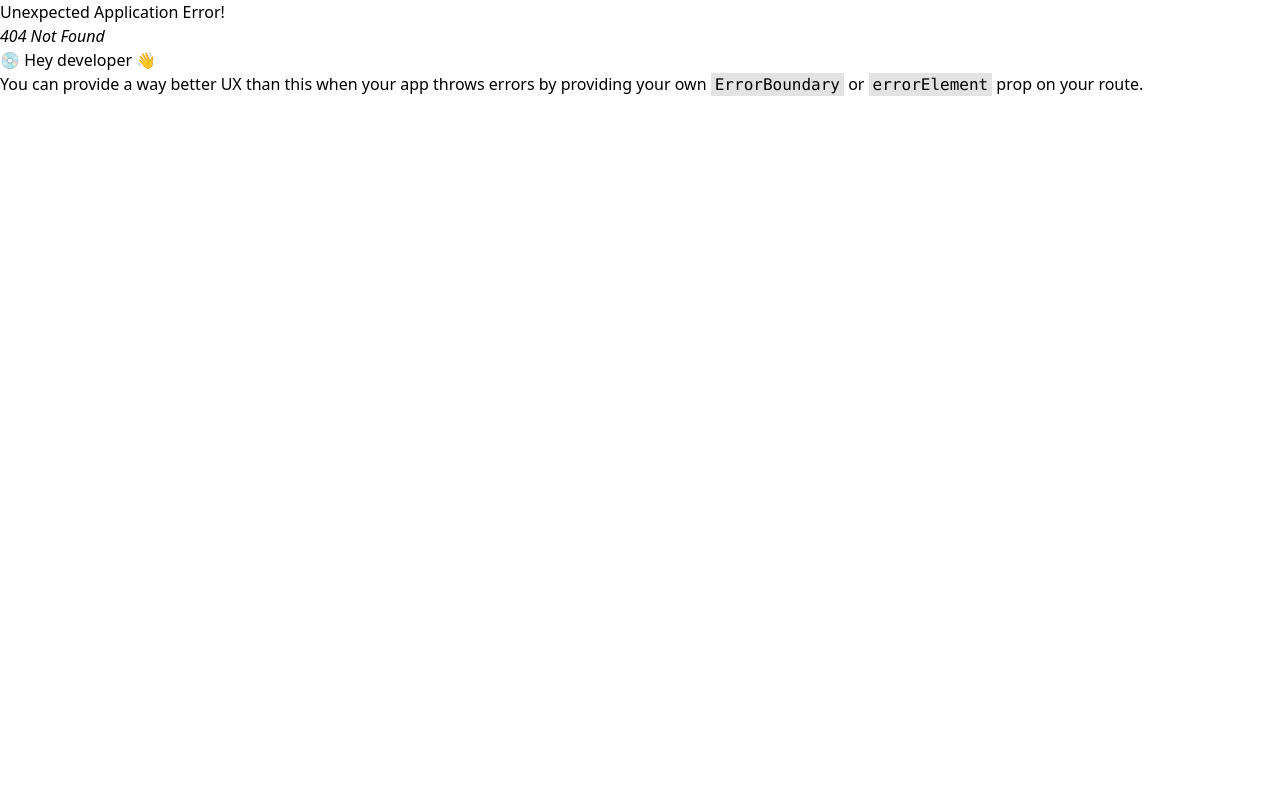
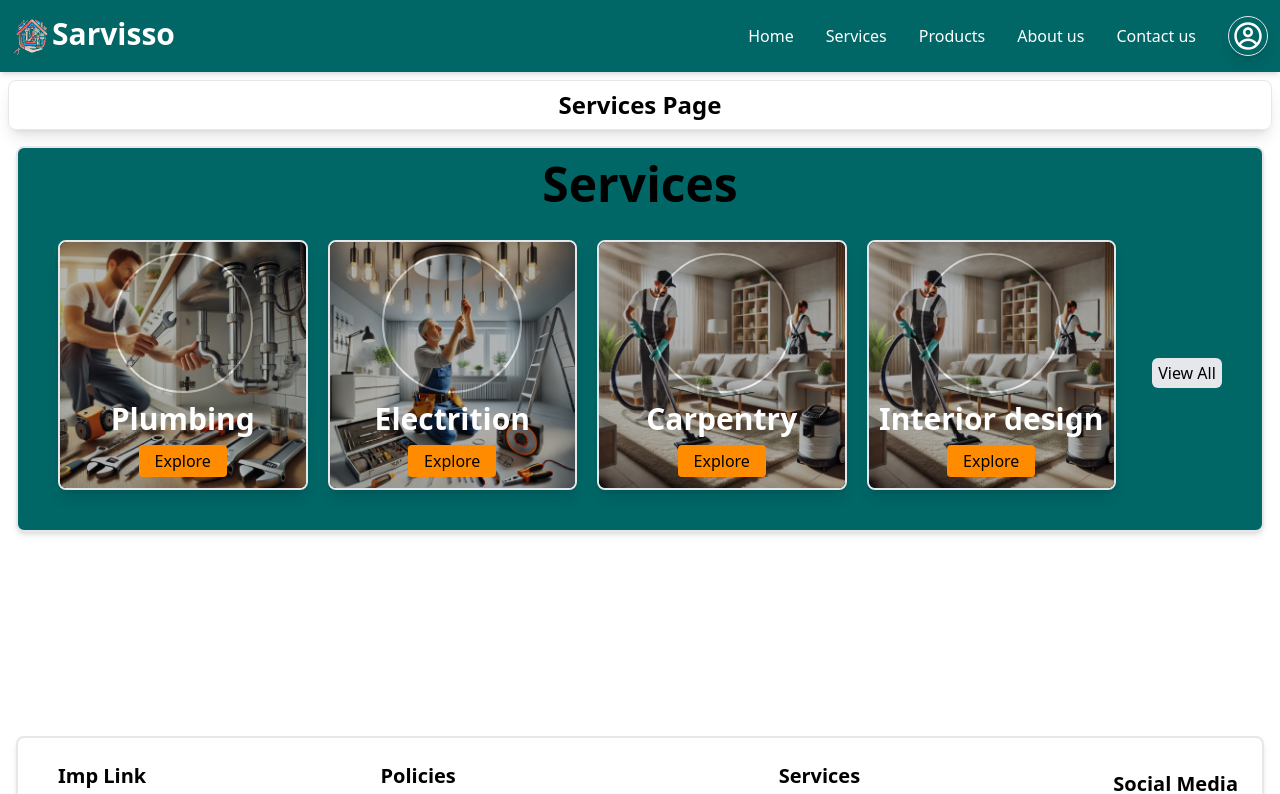
Before and after one commit to shivanand91/Sarvisso, a React (Vite) app in the folder Frontend/: page /services in a window 1280 px wide. Before the commit this address had no page. Shown: the top 794 px of the page. Built offline with nearby package versions, Linux system fonts and the light colour scheme.

Commit message:
services pages in updated

```diff
--- a/Frontend/src/components/Header.jsx
+++ b/Frontend/src/components/Header.jsx
@@ -31,7 +31,7 @@ const Header = () => {
           <Link to={"/"}>Home</Link>
         </li>
         <li className='py-2'>
-          <Link>Services</Link>
+          <Link to={"/services"}>Services</Link>
         </li>
         <li className='py-2'>
           <Link>Products</Link>
--- /dev/null
+++ b/Frontend/src/pages/ServicesPage.jsx
@@ -0,0 +1,15 @@
+import React from 'react'
+import Servicescomp from '../components/Services.jsx'
+
+const Services = () => {
+  return (
+    <div>
+      <h1 className='text-center text-2xl font-bold p-2 border m-2 shadow-lg rounded-lg'>Services Page </h1>
+      <div className="servicesCard">
+        <Servicescomp />
+      </div>
+    </div>
+  )
+}
+
+export default Services
--- a/Frontend/src/routes/index.jsx
+++ b/Frontend/src/routes/index.jsx
@@ -6,6 +6,7 @@ import Login from "../pages/Login"
 import Register from "../pages/Register"
 import Profile from "../pages/Profile"
 import About from "../pages/About"
+import Services from "../pages/ServicesPage"
 
 const router = createBrowserRouter([
    {
@@ -36,6 +37,10 @@ const router = createBrowserRouter([
                 path: 'about',
                 element: <About />
             },
+            {
+                path: 'services',
+                element: <Services />
+            },
        ]
    }
 ])
```
